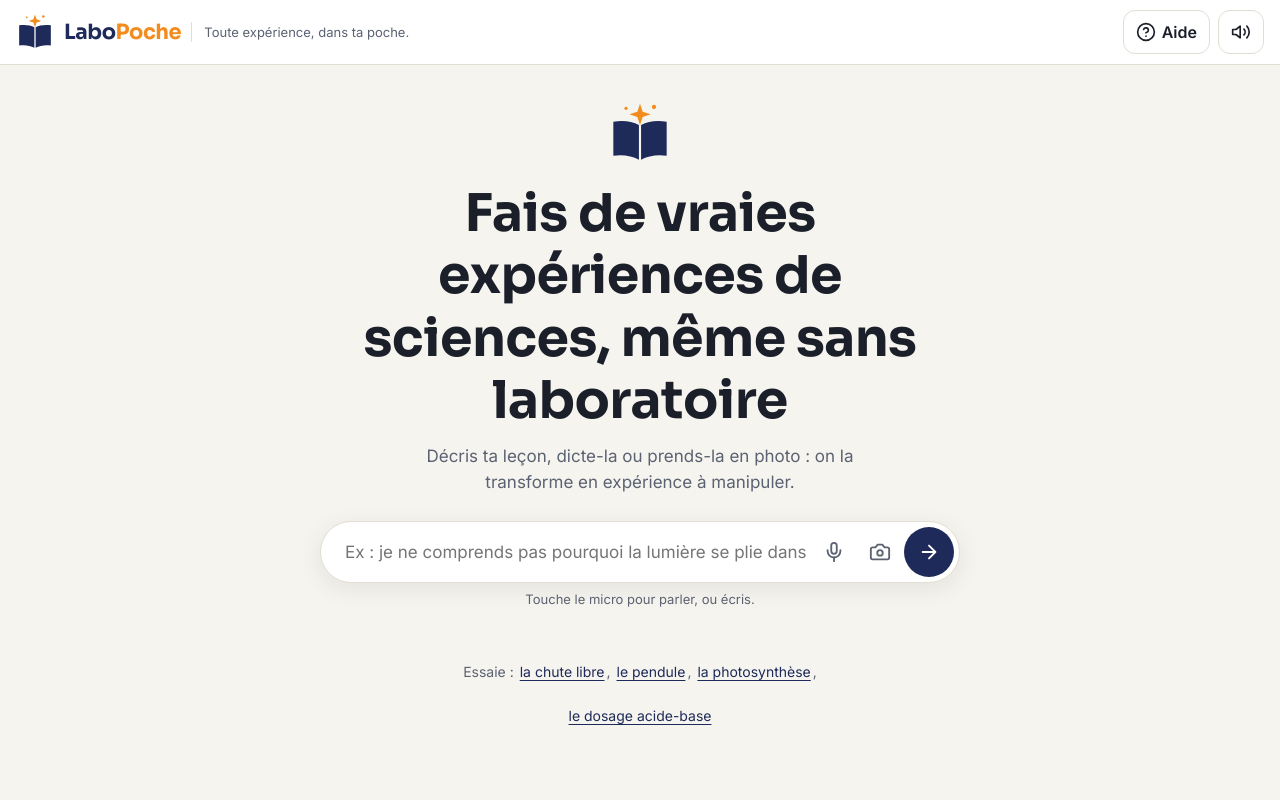
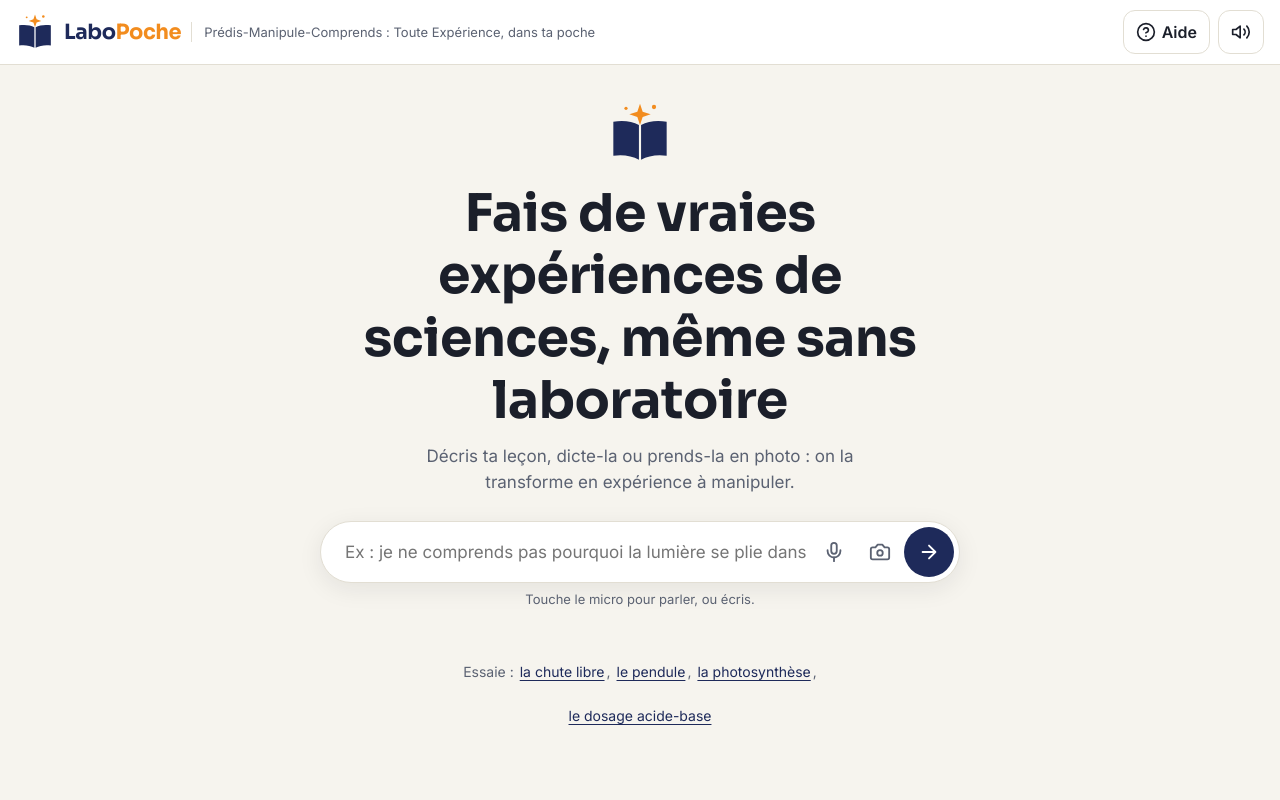
Before and after one commit to MyDido/labopoche, a plain HTML site: page index.html in a window 1280 px wide. Shown: the top 800 px of the page. Drawn offline with nearby package versions, Linux system fonts and the light colour scheme.

Commit message:
En-tête : slogan « Prédis-Manipule-Comprends : Toute Expérience, dans ta poche »
Co-Authored-By: Claude Opus 5.5 <noreply@anthropic.com>

```diff
--- a/index.html
+++ b/index.html
@@ -59,7 +59,7 @@
   .nom { color: #1E2A5A; font-family: var(--police-titres); font-weight: 700; font-size: 21px; letter-spacing: -.02em; white-space: nowrap; }
   .poche { color: #F28C1E; }
   .slogan { font-size: 13px; color: var(--doux); border-left: 1px solid var(--bord); padding-left: 12px; white-space: nowrap; }
-  @media (max-width: 640px) { .slogan { display: none; } }
+  @media (max-width: 780px) { .slogan { display: none; } }
   .actions-entete { margin-left: auto; display: flex; gap: 8px; flex: none; }
   .btn-entete { min-height: 44px; min-width: 44px; padding: 0 12px; border: 1px solid var(--bord); background: #fff; color: var(--encre); border-radius: 12px; font-weight: 600; display: inline-flex; align-items: center; justify-content: center; gap: 6px; transition: background .18s; }
   .btn-entete:hover { background: var(--fond); }
@@ -460,7 +460,7 @@
   <a class="marque" href="/" onclick="allerAccueil(); return false;" aria-label="LaboPoche, retour à l'accueil">
     <svg class="logo" aria-hidden="true"><use href="#logo"/></svg>
     <span class="nom">Labo<span class="poche">Poche</span></span>
-    <span class="slogan">Toute expérience, dans ta poche.</span>
+    <span class="slogan">Prédis-Manipule-Comprends : Toute Expérience, dans ta poche</span>
   </a>
   <div class="actions-entete">
     <button class="btn-entete" id="btnAide" onclick="lancerVisite(true)" aria-label="Aide : afficher la visite guidée"><svg class="ico" aria-hidden="true"><use href="#i-aide"/></svg> <span>Aide</span></button>
```
